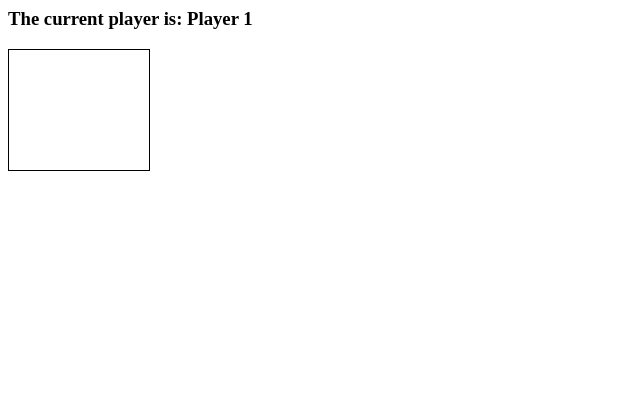
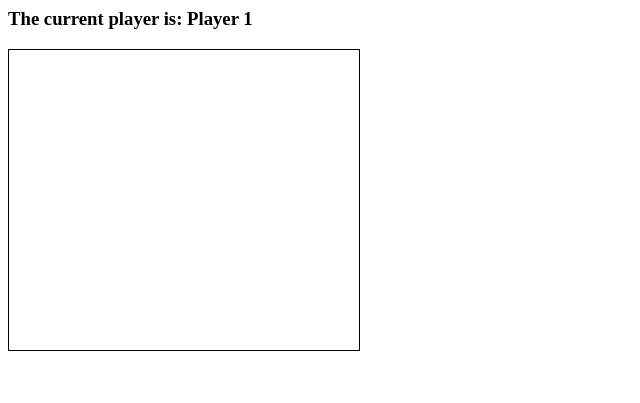
Before and after one commit to Jitgitbit/javascript-exercise-three, a plain HTML site: page index.html in a window 1280 px wide. Shown: the whole page, without its empty margins (0-640 px from the left). Drawn offline with Linux system fonts and the light colour scheme.

Commit message:
better sizing

```diff
--- a/style.css
+++ b/style.css
@@ -6,18 +6,18 @@
   border: 1px solid;
   display: flex;
   flex-wrap: wrap;
-  height: 120px;
-  width: 140px;
+  height: 300px;
+  width: 350px;
 }
 .grid div{
-  height: 20px;
-  width: 20px;
+  height: 50px;
+  width: 50px;
 }
 .player-one{
   background-color: red;
-  border-radius: 10px;
+  border-radius: 50%;
 }
 .player-two{
   background-color: blue;
-  border-radius: 10px;
+  border-radius: 50%;
 }
```
